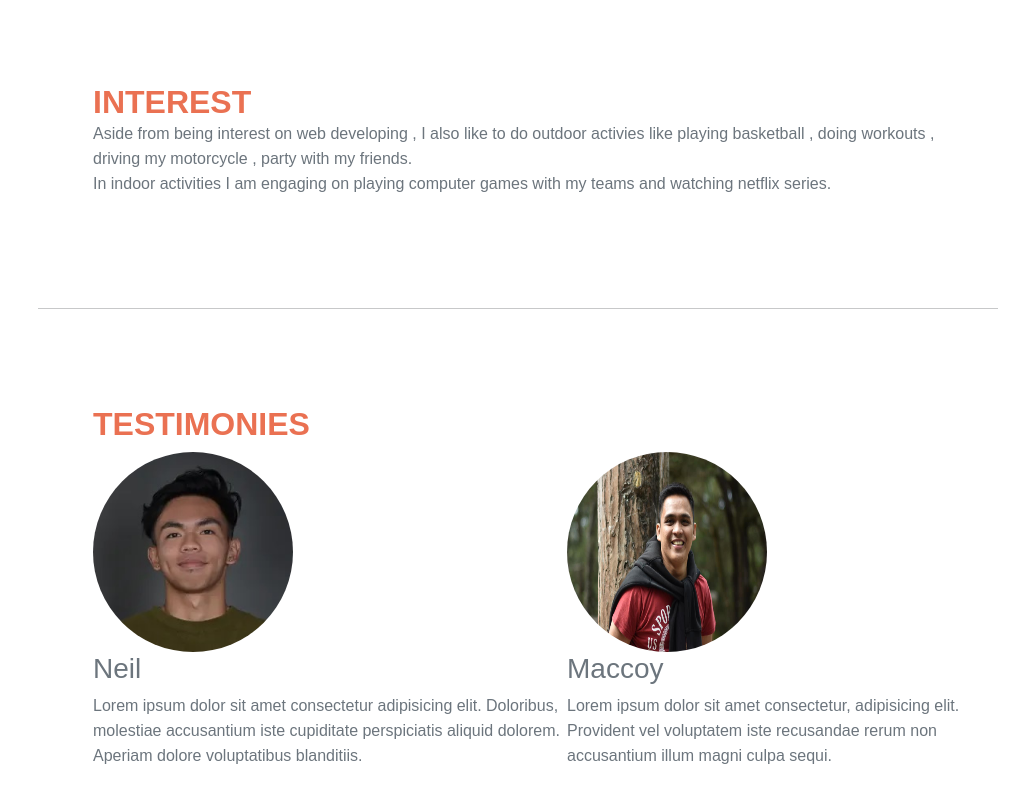
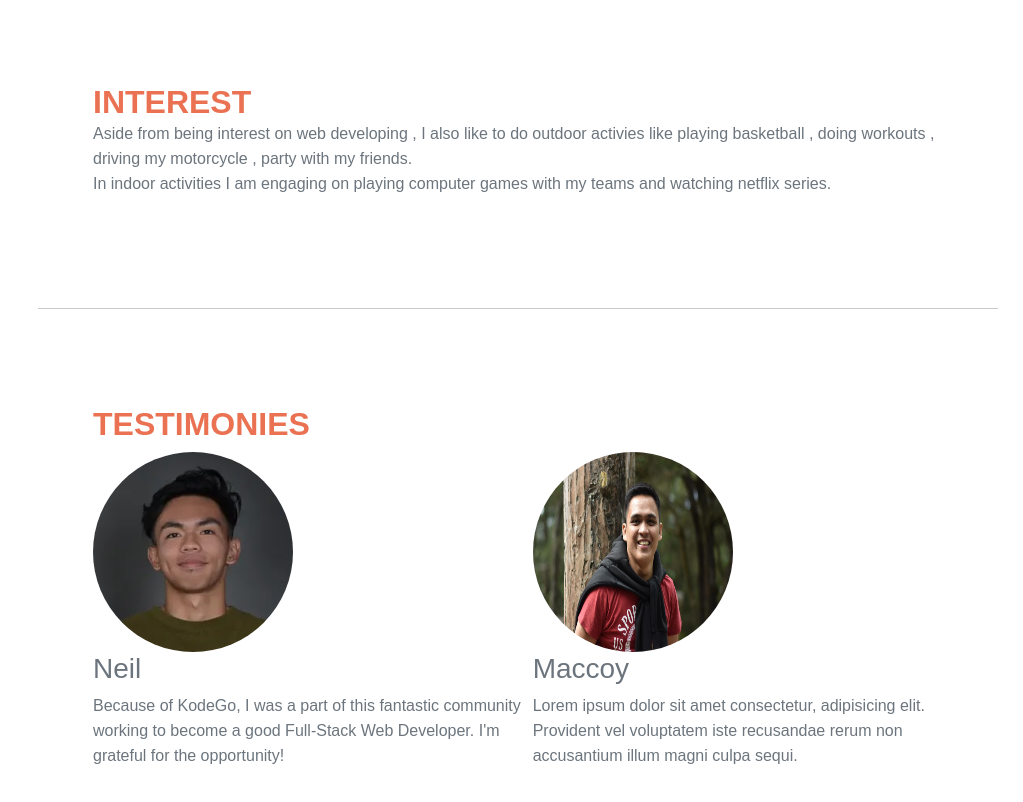
Before and after one commit to neilolida/neilolida-portfolio, a plain HTML site: page quiamco-portfolio/index.html in a window 1280 px wide. Shown: the part 1401-2203 px from the top of the page, without its empty margins (257-1280 px from the left). Drawn offline with nearby package versions, Linux system fonts and the light colour scheme.

Commit message:
Added My Testimony

```diff
--- a/quiamco-portfolio/index.html
+++ b/quiamco-portfolio/index.html
@@ -188,7 +188,7 @@
                 <div class="flex-shrink0">
                     <img src="assets/neil.jpg">
                     <h3 class="text-secondary">Neil</h3>
-                    <span class="text-secondary"><p>Lorem ipsum dolor sit amet consectetur adipisicing elit. Doloribus, molestiae accusantium iste cupiditate perspiciatis aliquid dolorem. Aperiam dolore voluptatibus blanditiis.<p></span>
+                    <span class="text-secondary"><p>Because of KodeGo, I was a part of this fantastic community working to become a good Full-Stack Web Developer. I'm grateful for the opportunity!<p></span>
                     </div>
                     <div class="flex-shrink1 ">
                         <img src="assets/maccoy.jpg">
```
